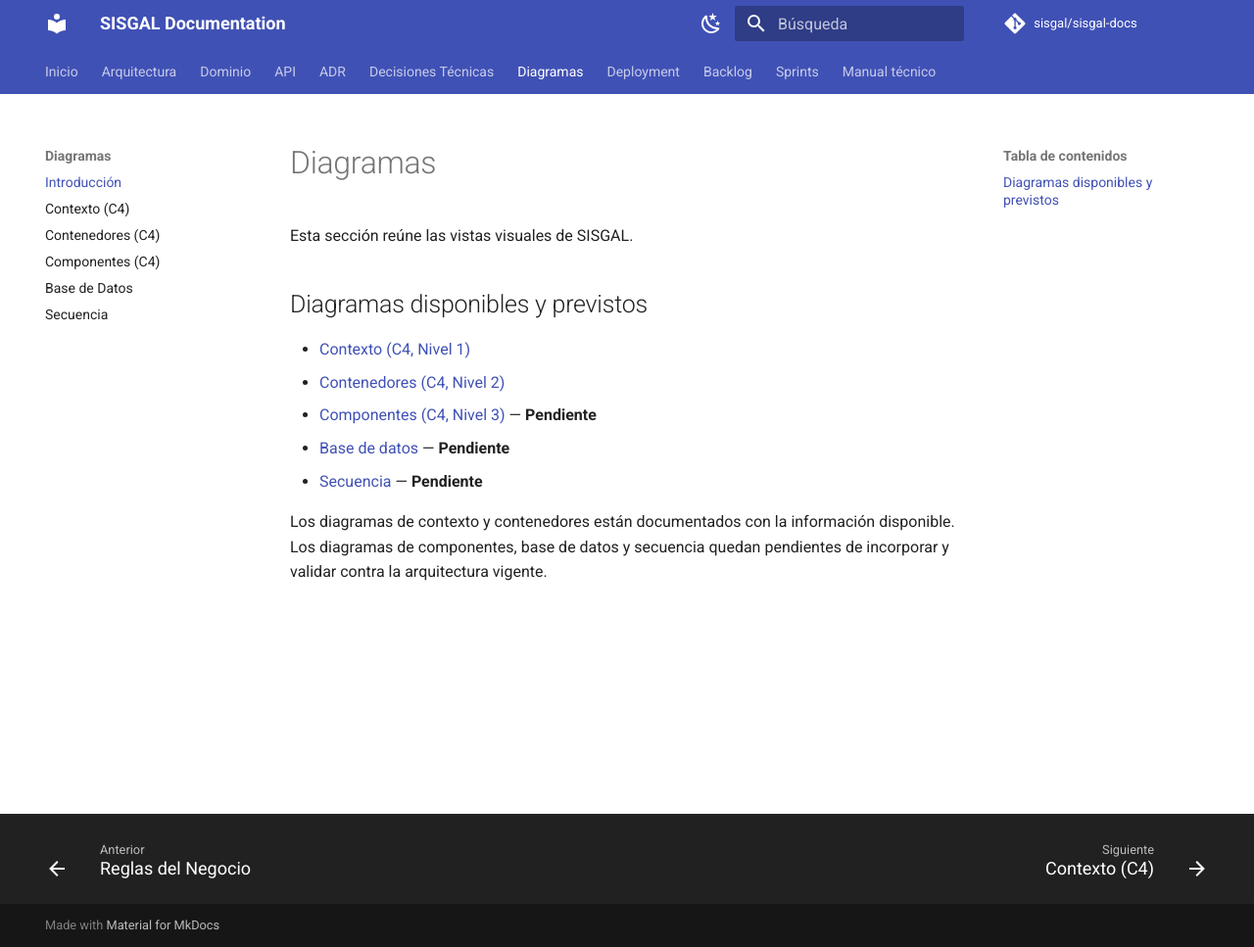
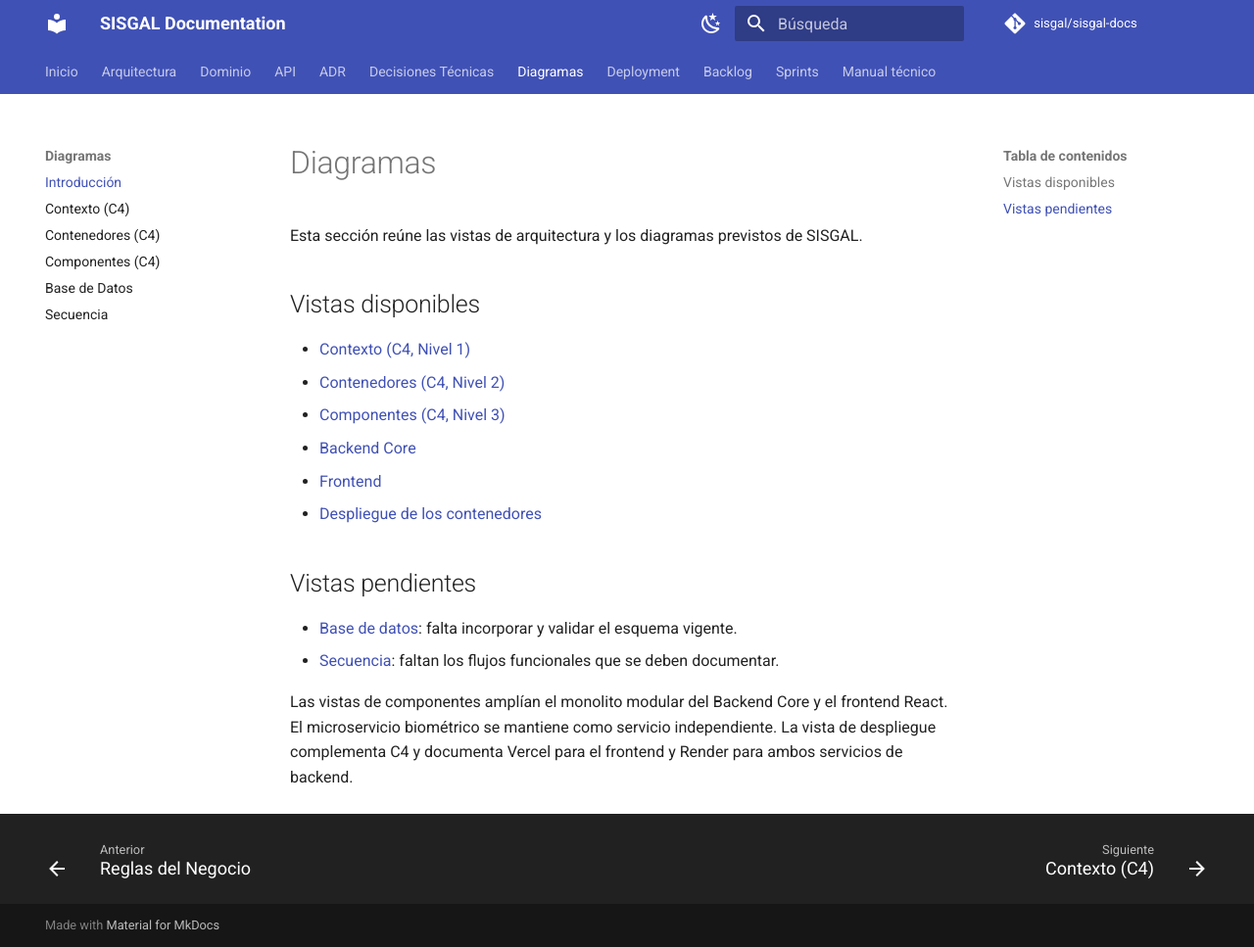
Before and after one commit to sisgal-platform/sisgal-docs, an MkDocs documentation site: the page built from docs/diagrams/index.md, in a window 1280 px wide and 967 px high. Shown: the whole window at 98% size. Built offline with MkDocs 1.6.1 and Material for MkDocs 9.7.7, drawn with Linux system fonts in a browser that asks for light colours; comment, search, counter and statistics services are not loaded.

Commit message:
docs: align architecture with confirmed component and deployment details

```diff
--- a/docs/diagrams/index.md
+++ b/docs/diagrams/index.md
@@ -1,13 +1,19 @@
 # Diagramas
 
-Esta sección reúne las vistas visuales de SISGAL.
+Esta sección reúne las vistas de arquitectura y los diagramas previstos de SISGAL.
 
-## Diagramas disponibles y previstos
+## Vistas disponibles
 
 - [Contexto (C4, Nivel 1)](context.md)
 - [Contenedores (C4, Nivel 2)](containers.md)
-- [Componentes (C4, Nivel 3)](components.md) — **Pendiente**
-- [Base de datos](database.md) — **Pendiente**
-- [Secuencia](sequence.md) — **Pendiente**
+- [Componentes (C4, Nivel 3)](components.md)
+  - [Backend Core](components-backend.md)
+  - [Frontend](components-frontend.md)
+- [Despliegue de los contenedores](deployment.md)
 
-Los diagramas de contexto y contenedores están documentados con la información disponible. Los diagramas de componentes, base de datos y secuencia quedan pendientes de incorporar y validar contra la arquitectura vigente.
+## Vistas pendientes
+
+- [Base de datos](database.md): falta incorporar y validar el esquema vigente.
+- [Secuencia](sequence.md): faltan los flujos funcionales que se deben documentar.
+
+Las vistas de componentes amplían el monolito modular del Backend Core y el frontend React. El microservicio biométrico se mantiene como servicio independiente. La vista de despliegue complementa C4 y documenta Vercel para el frontend y Render para ambos servicios de backend.
```
